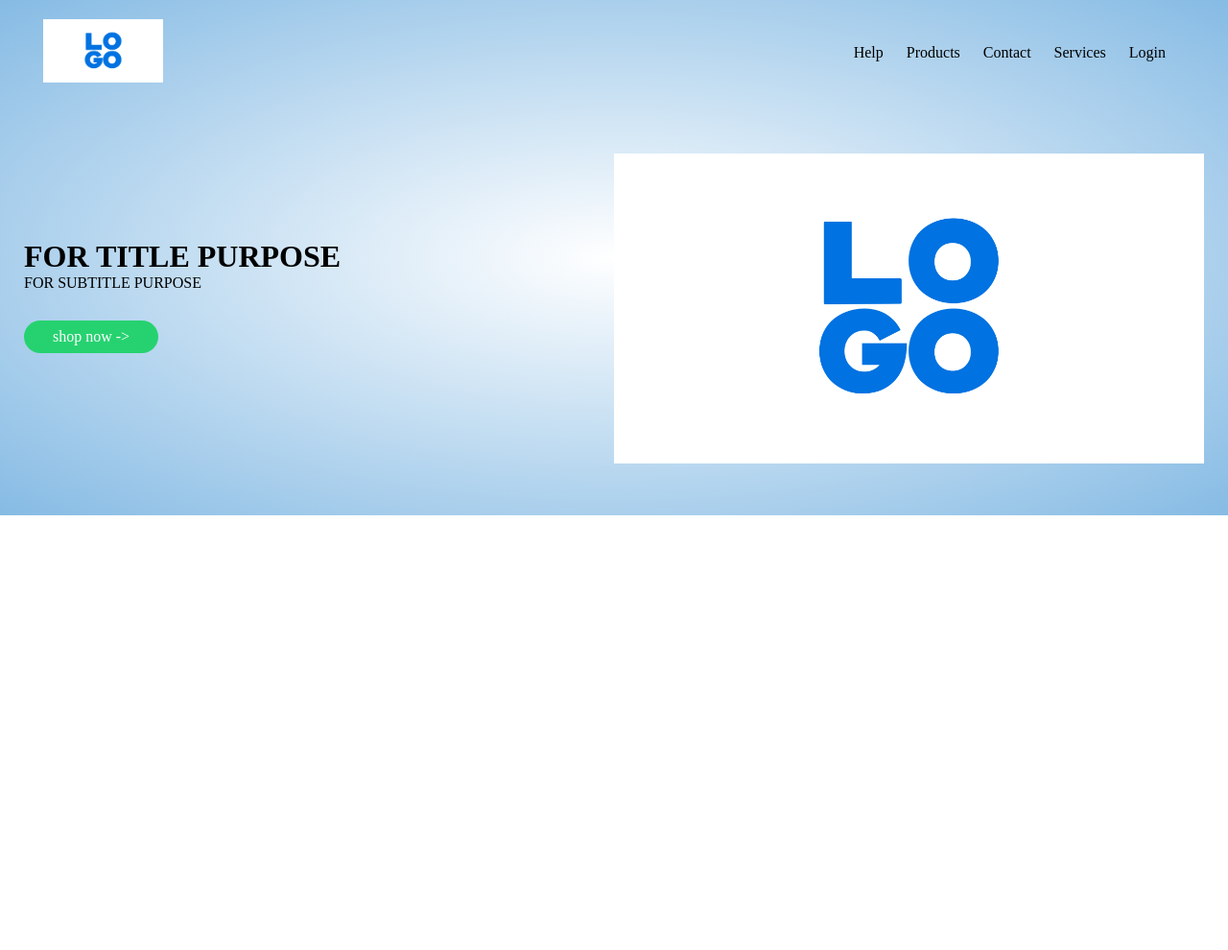
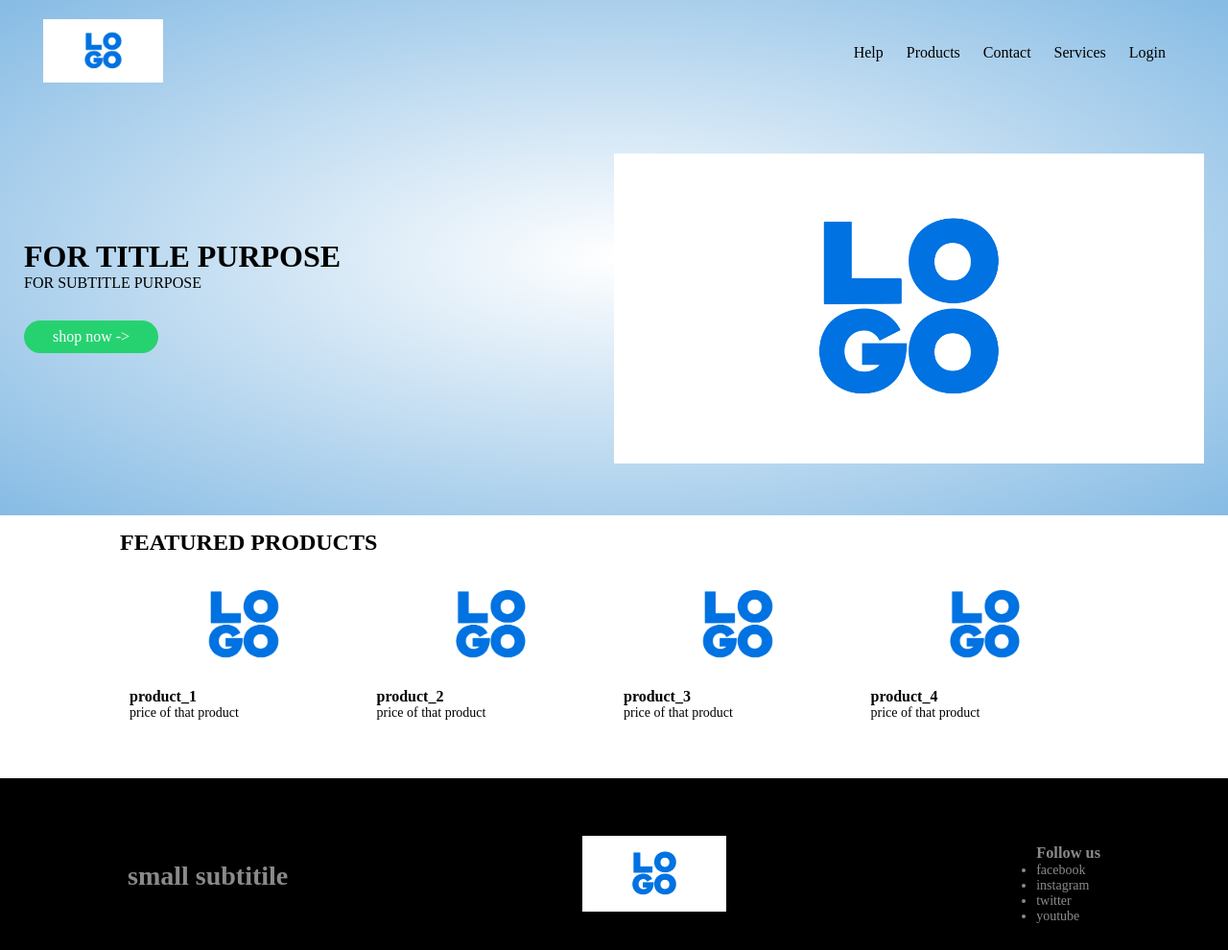
Before and after one commit to saivishal87/ADvantage, a plain HTML site: page frontend/index.html in a window 1280 px wide. Shown: the whole page at 96% size. Before the commit the page ends 800 px from the top, so only its background shows below. Drawn offline with Linux system fonts and the light colour scheme.

Commit message:
Update index.html

```diff
--- a/frontend/index.html
+++ b/frontend/index.html
@@ -15,7 +15,7 @@
                     <img src="logo.png" alt="logo" width="125px" >
                 </div>
                 <nav>
-                    <ul>
+                    <ul id="menuitems">
                         <li><a href="">Help</a></li>
                         <li><a href="">Products</a></li>
                         <li><a href="">Contact</a></li>
@@ -23,6 +23,7 @@
                         <li><a href="">Login</a></li>
                     </ul>
                 </nav>
+                <img src="menu.png" alt="menu_icon" class="menu" onclick="menu_drop_down()" >
             </div>
             <div class="row">
                 <div class="col-2">
@@ -36,5 +37,66 @@
             </div>
         </div>
     </div>
+    <div class="small-container">
+        <h2>FEATURED PRODUCTS</h2>
+        <div class="row">
+            <div class="col-4">
+                <img src="logo.png" alt="product_1">
+                <h4>product_1</h4>
+                <p>price of that product</p>
+            </div>
+            <div class="col-4">
+                <img src="logo.png" alt="product_1">
+                <h4>product_2</h4>
+                <p>price of that product</p>
+            </div>
+            <div class="col-4">
+                <img src="logo.png" alt="product_1">
+                <h4>product_3</h4>
+                <p>price of that product</p>
+            </div>
+            <div class="col-4">
+                <img src="logo.png" alt="product_1">
+                <h4>product_4</h4>
+                <p>price of that product</p>
+            </div>
+        </div>
+    </div>
+    <div class="footer">
+        <div class="contanier">
+            <div class="row">
+                <div class="col_1">
+                    <h1>small subtitile</h1>
+                    <p>general content must be written here.</p>
+                </div>
+                <div class="col_2">
+                    <img src="logo.png" alt="logo">
+                    <p>general content must be written here.</p>
+                </div>
+                <div class="col_3">
+
+                    <h3>Follow us</h3>
+                    <ul>
+                        <li>facebook</li>
+                        <li>instagram</li>
+                        <li>twitter</li>
+                        <li>youtube</li>
+                    </ul>
+                </div>
+            </div>
+        </div>
+    </div>
+    <script>
+        var menuitems = document.getElementById("menuitems");
+        menuitems.style.maxHeight = "0px";
+        function menu_drop_down(){
+            if( menuitems.style.maxHeight == "0px"){
+                menuitems.style.maxHeight = "200px"
+            }
+            else{
+                menuitems.style.maxHeight = "0px";
+            }
+        }
+    </script>
 </body>
 </html>
```
